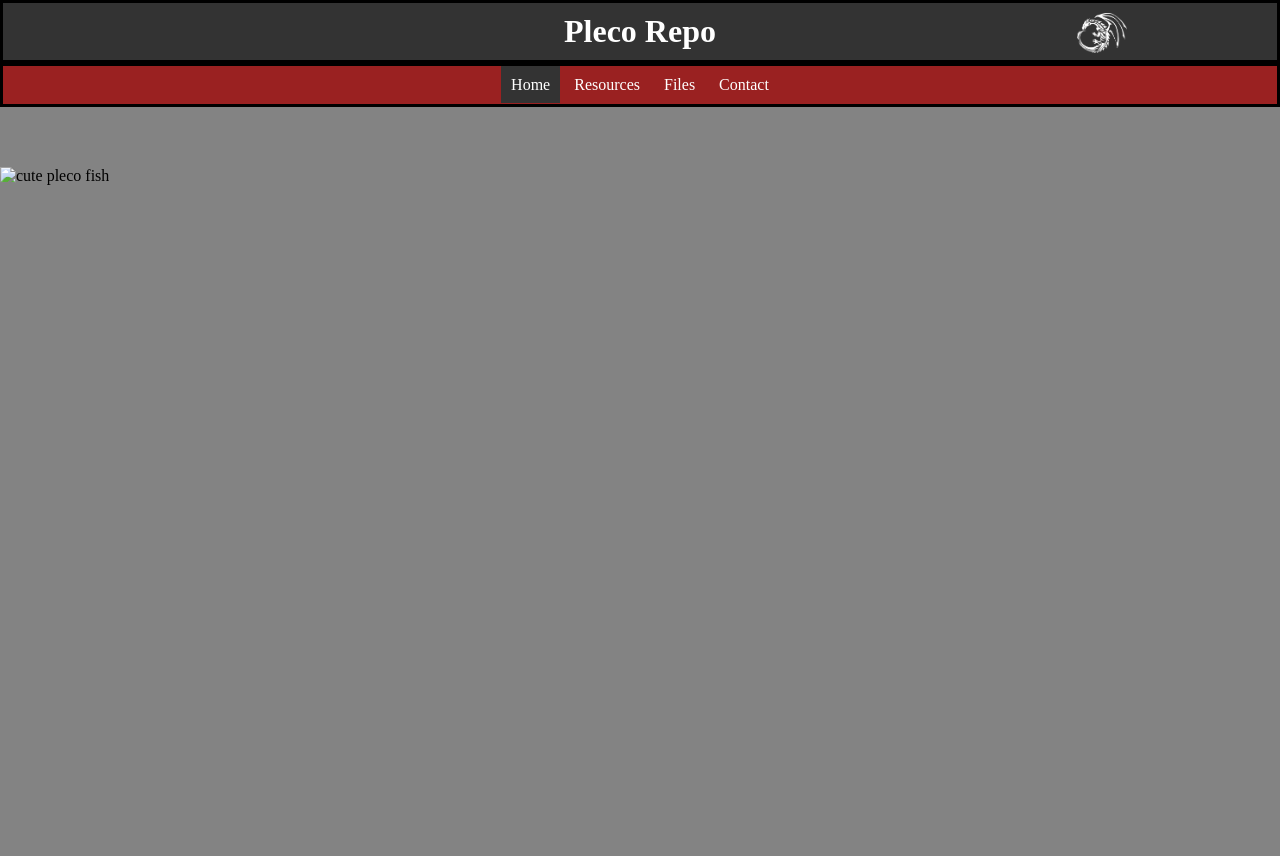
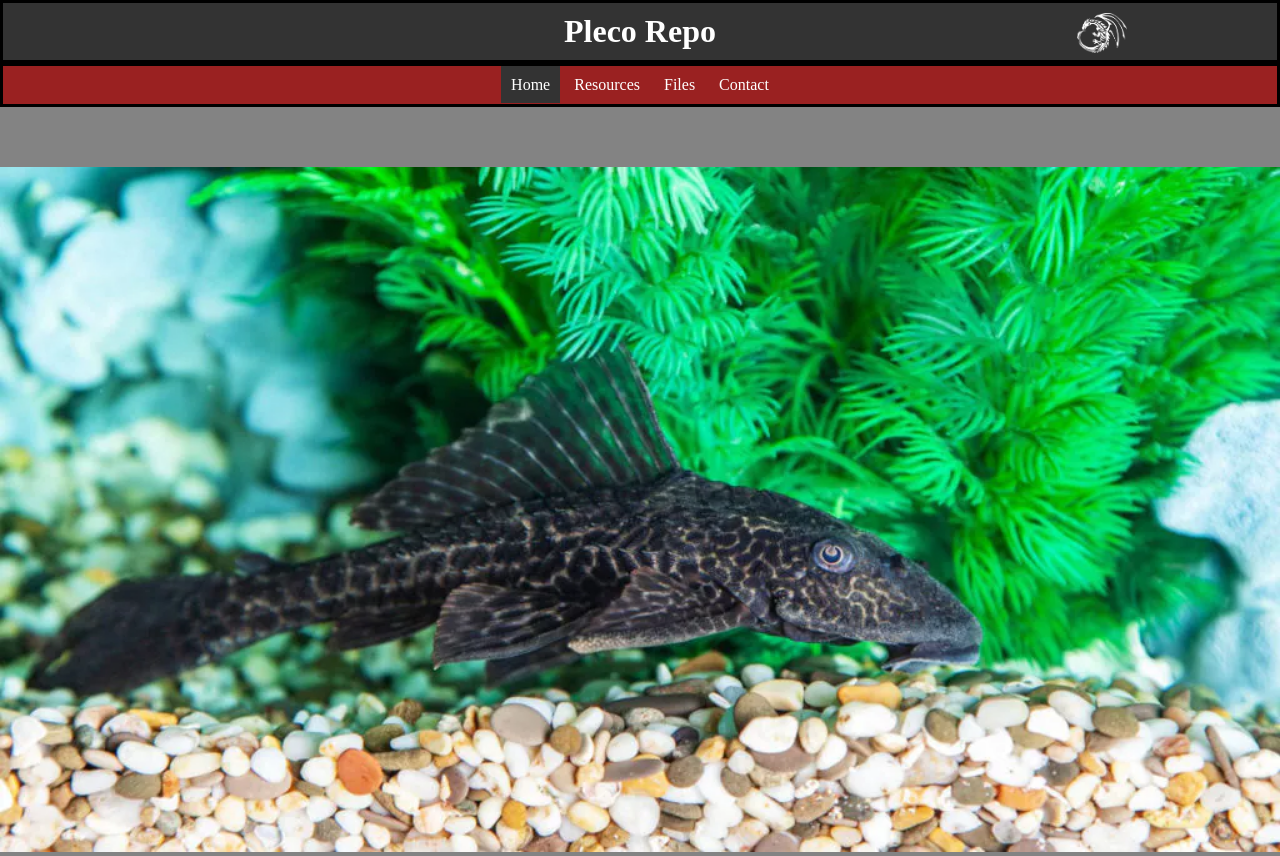
Before and after one commit to apprehensive-pleco/pleco-repo, a plain HTML site: page index.html in a window 1280 px wide. Before the commit the page ends 800 px from the top, so only its background shows below. Drawn offline with Linux system fonts and the light colour scheme; the site is published under a folder, as on GitHub Pages, so addresses that start at the root find nothing.

Commit message:
Update index.html
Ud links

```diff
--- a/index.html
+++ b/index.html
@@ -22,7 +22,7 @@
         </nav>
 <div class="content">
 <article>
-<img src="/asset/pleco-getting-too-big-1024x548.webp" alt="cute pleco fish" height="100%" width="100%"/>
+<img src="asset/pleco-getting-too-big-1024x548.webp" alt="cute pleco fish" height="100%" width="100%"/>
 
 </article>
 
```
